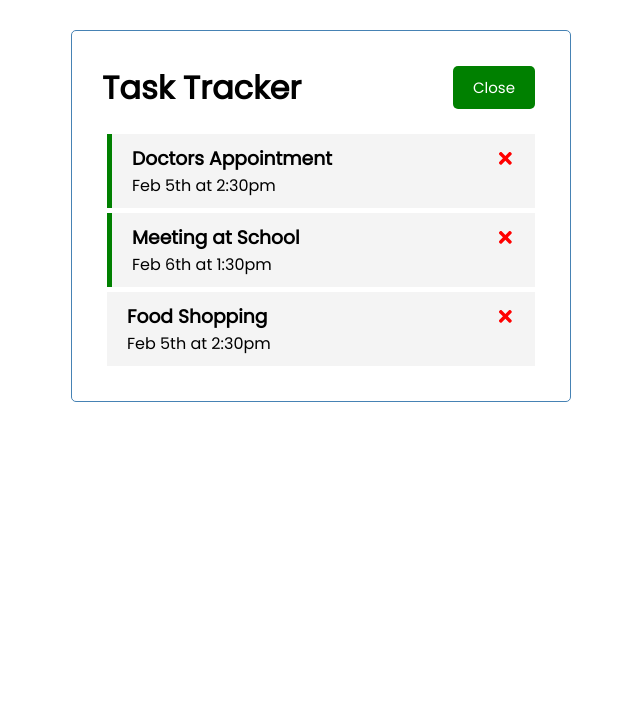
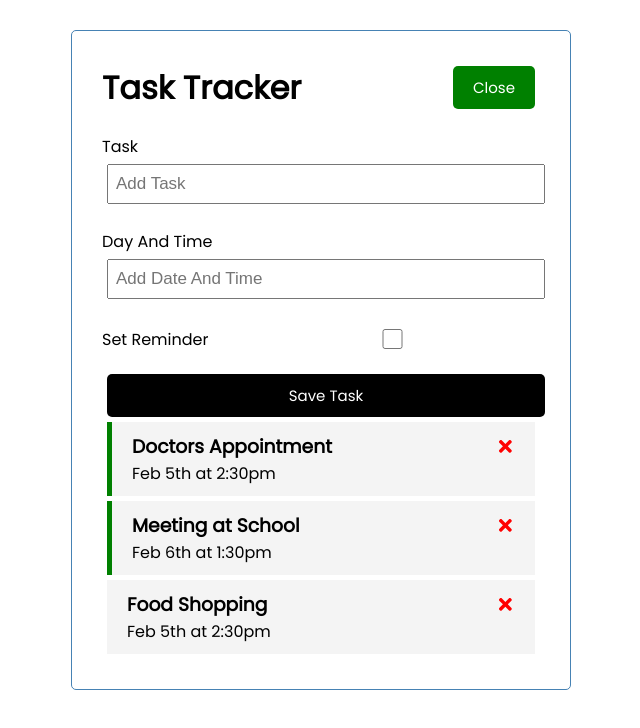
Before and after one commit to 04alexklink/react2021-task-tracker, a React (Create React App) app: page / in a window 1280 px wide. Shown: the top 728 px of the page, without its empty margins (319-959 px from the left). Built offline with nearby package versions, Linux system fonts and the light colour scheme.

Commit message:
AddTask component created. Uses a form to get user input. Use component level state and passes this to addTask function passed as a property down from App component. So when called in App component, creates a new task and adds it to the tasks state in the component

```diff
--- a/src/App.js
+++ b/src/App.js
@@ -1,6 +1,7 @@
 import Header from './components/Header'
 import Tasks from './components/Tasks'
-import { useState} from 'react';
+import AddTask from './components/AddTask'
+import { useState } from 'react';
 function App() {
   const [tasks, setTasks] = useState([
     {
@@ -24,6 +25,12 @@ function App() {
 ]
 )
 
+const addTask = (task) => {
+  const id = Math.floor(Math.random() * 10000) + 1
+  const newTask = {id, ...task}
+  setTasks([...tasks, newTask])
+}
+
 const deleteTask = (id) => {
   setTasks(tasks.filter((task) => {
     if(task.id !== id) {
@@ -40,6 +47,7 @@ const toggleReminder = (id) => {
   return (
     <div className="container">
       <Header title="Task Tracker"/>
+      <AddTask onAddTask={addTask}/>
       {tasks.length > 0 ? <Tasks tasks={tasks} onDelete={deleteTask} onToggleReminder={toggleReminder}/> : "No tasks to show"}
     </div>
   );
--- /dev/null
+++ b/src/components/AddTask.js
@@ -0,0 +1,40 @@
+import { useState } from 'react'
+const AddTask = ({ onAddTask }) => {
+  const [text, setText] = useState('')
+  const [day, setDay] = useState('')
+  const [reminder, setReminder] = useState(false)
+
+  const onSubmit = (e) => {
+    e.preventDefault();
+    if(!text) {
+      alert('Please enter a task')
+      return
+    }
+    onAddTask({text, day, reminder})
+    setText('');
+    setDay('');
+    setReminder(false);
+  }
+  return (
+  <form className='AddTask' onSubmit={onSubmit}>
+    <div className='form-control'>
+    <label>Task</label>
+    <input type='text' placeholder='Add Task' value={text} onChange={(e) =>
+    setText(e.target.value)}></input>
+    </div>
+    <div className='form-control'>
+    <label>Day And Time</label>
+    <input type='text' placeholder='Add Date And Time' value={day} onChange={(e) =>
+    setDay(e.target.value)}></input>
+    </div>
+    <div className='form-control form-control-check'>
+    <label>Set Reminder</label>
+    <input type='checkbox' checked={reminder} value={reminder} onChange={(e) =>
+    setReminder(e.currentTarget.checked)}></input>
+    </div>
+    <input className='btn btn-block' type='submit' value='Save Task'/>
+  </form>
+  )
+}
+
+export default AddTask
```
